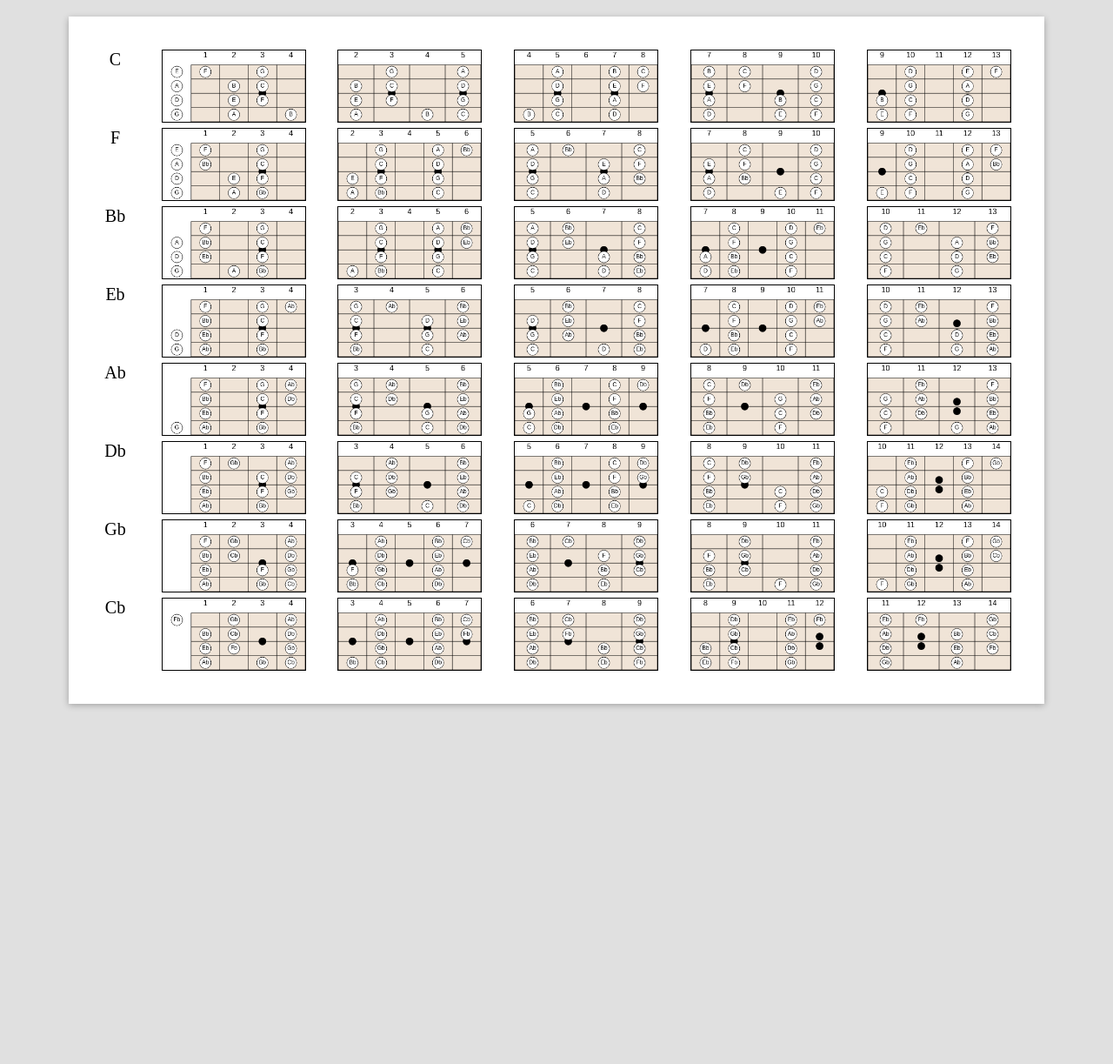
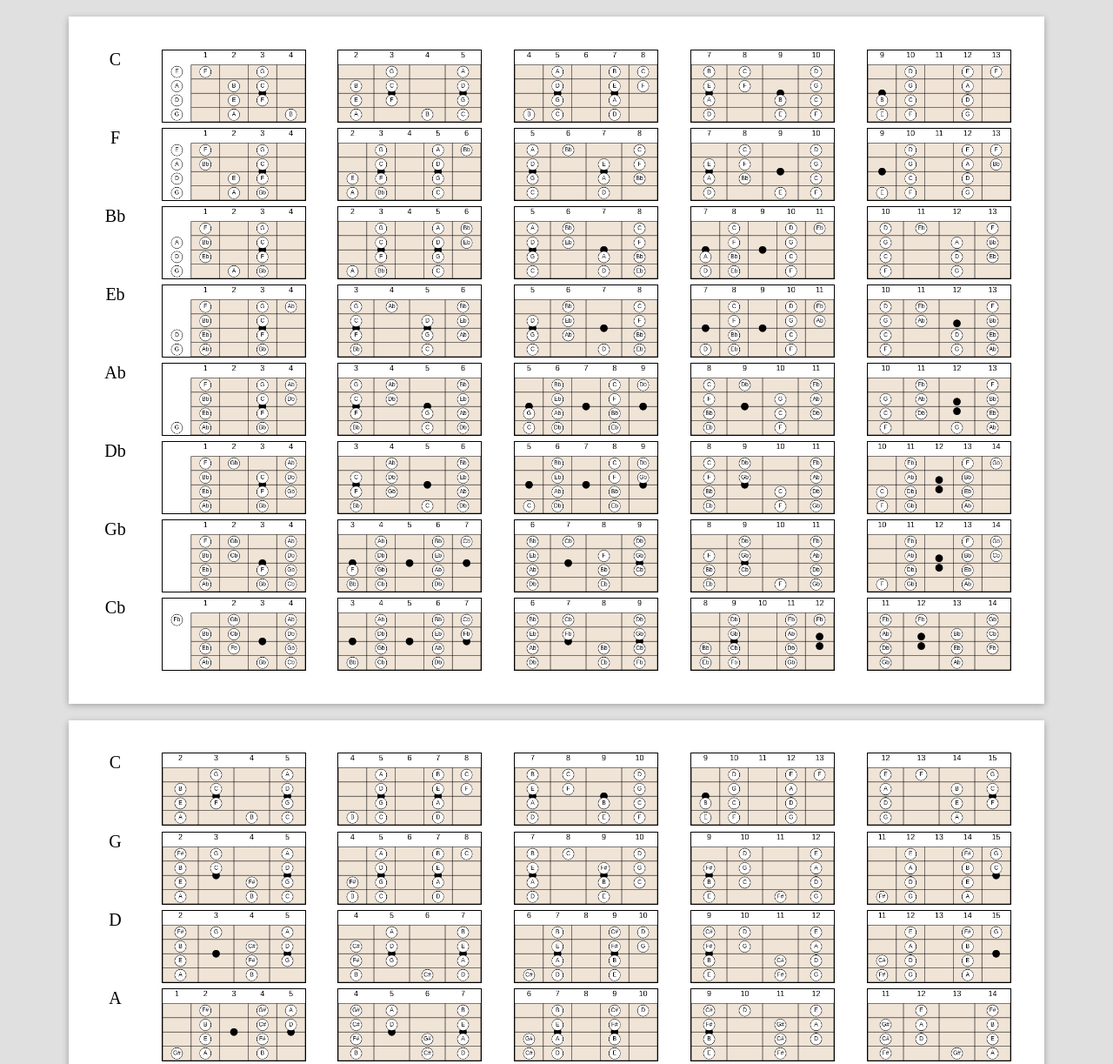
Before and after one commit to nicmell/bass-canvas, a website built with webpack: page index.html in a window 1280 px wide. Shown: the top 1223 px of the page at 87% size. Before the commit the page ends 828 px from the top, so only its background shows below. Built offline with nearby package versions, Linux system fonts and the light colour scheme.

Commit message:
added sharp scales

```diff
--- a/index.html
+++ b/index.html
@@ -44,14 +44,24 @@
 
 <body class="A4 landscape">
 <section class="sheet padding-10mm">
-  <div class="scale" id="C"></div>
-  <div class="scale" id="F"></div>
-  <div class="scale" id="Bb"></div>
-  <div class="scale" id="Eb"></div>
-  <div class="scale" id="Ab"></div>
-  <div class="scale" id="Db"></div>
-  <div class="scale" id="Gb"></div>
-  <div class="scale" id="Cb"></div>
+  <div class="scale flat" id="C"></div>
+  <div class="scale flat" id="F"></div>
+  <div class="scale flat" id="B_Flat"></div>
+  <div class="scale flat" id="E_Flat"></div>
+  <div class="scale flat" id="A_Flat"></div>
+  <div class="scale flat" id="D_Flat"></div>
+  <div class="scale flat" id="G_Flat"></div>
+  <div class="scale flat" id="C_Flat"></div>
+</section>
+<section class="sheet padding-10mm">
+  <div class="scale sharp" id="C"></div>
+  <div class="scale sharp" id="G"></div>
+  <div class="scale sharp" id="D"></div>
+  <div class="scale sharp" id="A"></div>
+  <div class="scale sharp" id="E"></div>
+  <div class="scale sharp" id="B"></div>
+  <div class="scale sharp" id="F_Sharp"></div>
+  <div class="scale sharp" id="C_Sharp"></div>
 </section>
 </body>
 </html>
--- a/js/bassFretboard.js
+++ b/js/bassFretboard.js
@@ -1,11 +1,5 @@
-import {enharmonics, openNotes} from "./constants";
-
-function adaptNotesForScale(notes, scale) {
-  return scale.reduce((acc, note) => {
-    const enharmonic = enharmonics[note];
-    return enharmonic ? acc.map((n) => (n === enharmonic ? note : n)) : acc;
-  }, notes);
-}
+import {openNotes} from "./constants";
+import {adaptNotesForScale, noteName} from "./utils";
 
 export class BassFretboard {
   static canvasWidth = 300;
@@ -13,6 +7,7 @@ export class BassFretboard {
 
   constructor({
                 notes,
+                openNotes,
                 scale,
                 startFret,
                 endFret,
@@ -20,8 +15,8 @@ export class BassFretboard {
               }) {
     const {canvasWidth, canvasHeight} = BassFretboard
 
-    this.notes = adaptNotesForScale(notes, scale);
-    this.openNotes = adaptNotesForScale(openNotes, scale);
+    this.notes = notes;
+    this.openNotes = openNotes;
     this.startFret = startFret;
     this.endFret = endFret;
     this.scale = scale;
@@ -151,7 +146,7 @@ export class BassFretboard {
           ctx.stroke();
 
           ctx.fillStyle = "#000";
-          ctx.fillText(note, x, y + 3);
+          ctx.fillText(noteName(note), x, y + 3);
         }
       }
     }
--- a/js/constants.js
+++ b/js/constants.js
@@ -1,3 +1,5 @@
+import {createConfiguration} from "./utils";
+
 export const Notes = {
   A: "A",
   B: "B",
@@ -6,20 +8,20 @@ export const Notes = {
   E: "E",
   F: "F",
   G: "G",
-  A_Flat: "Ab",
-  B_Flat: "Bb",
-  C_Flat: "Cb",
-  D_Flat: "Db",
-  E_Flat: "Eb",
-  F_Flat: "Fb",
-  G_Flat: "Gb",
-  A_Sharp: "A#",
-  B_Sharp: "B#",
-  C_Sharp: "C#",
-  D_Sharp: "D#",
-  E_Sharp: "E#",
-  F_Sharp: "F#",
-  G_Sharp: "G#",
+  A_Flat: "A_Flat",
+  B_Flat: "B_Flat",
+  C_Flat: "C_Flat",
+  D_Flat: "D_Flat",
+  E_Flat: "E_Flat",
+  F_Flat: "F_Flat",
+  G_Flat: "G_Flat",
+  A_Sharp: "A_Sharp",
+  B_Sharp: "B_Sharp",
+  C_Sharp: "C_Sharp",
+  D_Sharp: "D_Sharp",
+  E_Sharp: "E_Sharp",
+  F_Sharp: "F_Sharp",
+  G_Sharp: "G_Sharp",
 };
 
 const {
@@ -111,3 +113,121 @@ export const sharpScales = {
   [F_Sharp]: [F_Sharp, G_Sharp, A_Sharp, B, C_Sharp, D_Sharp, E_Sharp],
   [C_Sharp]: [C_Sharp, D_Sharp, E_Sharp, F_Sharp, G_Sharp, A_Sharp, B_Sharp],
 }
+
+export const flatScaleConfigurations = {
+  [C]: createConfiguration(flatNotes, flatScales[C], [
+    {startFret: 0, endFret: 4},
+    {startFret: 2, endFret: 5},
+    {startFret: 4, endFret: 8},
+    {startFret: 7, endFret: 10},
+    {startFret: 9, endFret: 13},
+  ]),
+  [F]: createConfiguration(flatNotes, flatScales[F],  [
+    {startFret: 0, endFret: 4},
+    {startFret: 2, endFret: 6},
+    {startFret: 5, endFret: 8},
+    {startFret: 7, endFret: 10},
+    {startFret: 9, endFret: 13},
+  ]),
+  [B_Flat]: createConfiguration(flatNotes, flatScales[B_Flat], [
+    {startFret: 0, endFret: 4},
+    {startFret: 2, endFret: 6},
+    {startFret: 5, endFret: 8},
+    {startFret: 7, endFret: 11},
+    {startFret: 10, endFret: 13},
+  ]),
+  [E_Flat]: createConfiguration(flatNotes, flatScales[E_Flat], [
+    {startFret: 0, endFret: 4},
+    {startFret: 3, endFret: 6},
+    {startFret: 5, endFret: 8},
+    {startFret: 7, endFret: 11},
+    {startFret: 10, endFret: 13},
+  ]),
+  [A_Flat]: createConfiguration(flatNotes, flatScales[A_Flat], [
+    {startFret: 0, endFret: 4},
+    {startFret: 3, endFret: 6},
+    {startFret: 5, endFret: 9},
+    {startFret: 8, endFret: 11},
+    {startFret: 10, endFret: 13},
+  ]),
+  [D_Flat]: createConfiguration(flatNotes, flatScales[D_Flat],  [
+    {startFret: 0, endFret: 4},
+    {startFret: 3, endFret: 6},
+    {startFret: 5, endFret: 9},
+    {startFret: 8, endFret: 11},
+    {startFret: 10, endFret: 14},
+  ]),
+  [G_Flat]: createConfiguration(flatNotes,flatScales[G_Flat],[
+    {startFret: 0, endFret: 4},
+    {startFret: 3, endFret: 7},
+    {startFret: 6, endFret: 9},
+    {startFret: 8, endFret: 11},
+    {startFret: 10, endFret: 14},
+  ]),
+  [C_Flat]: createConfiguration(flatNotes, flatScales[C_Flat], [
+    {startFret: 0, endFret: 4},
+    {startFret: 3, endFret: 7},
+    {startFret: 6, endFret: 9},
+    {startFret: 8, endFret: 12},
+    {startFret: 11, endFret: 14},
+  ]),
+};
+
+export const sharpScaleConfigurations = {
+  [C]: createConfiguration(flatNotes, flatScales[C], [
+    {startFret: 2, endFret: 5},
+    {startFret: 4, endFret: 8},
+    {startFret: 7, endFret: 10},
+    {startFret: 9, endFret: 13},
+    {startFret: 12, endFret: 15},
+  ]),
+  [G]: createConfiguration(sharpNotes, sharpScales[G], [
+    {startFret: 2, endFret: 5},
+    {startFret: 4, endFret: 8},
+    {startFret: 7, endFret: 10},
+    {startFret: 9, endFret: 12},
+    {startFret: 11, endFret: 15},
+  ]),
+  [D]: createConfiguration(sharpNotes, sharpScales[D], [
+    {startFret: 2, endFret: 5},
+    {startFret: 4, endFret: 7},
+    {startFret: 6, endFret: 10},
+    {startFret: 9, endFret: 12},
+    {startFret: 11, endFret: 15},
+  ]),
+  [A]: createConfiguration(sharpNotes, sharpScales[A], [
+    {startFret: 1, endFret: 5},
+    {startFret: 4, endFret: 7},
+    {startFret: 6, endFret: 10},
+    {startFret: 9, endFret: 12},
+    {startFret: 11, endFret: 14},
+  ]),
+  [E]: createConfiguration(sharpNotes, sharpScales[E], [
+    {startFret: 1, endFret: 5},
+    {startFret: 4, endFret: 7},
+    {startFret: 6, endFret: 9},
+    {startFret: 8, endFret: 12},
+    {startFret: 11, endFret: 14},
+  ]),
+  [B]: createConfiguration(sharpNotes, sharpScales[B], [
+    {startFret: 1, endFret: 4},
+    {startFret: 3, endFret: 7},
+    {startFret: 6, endFret: 9},
+    {startFret: 8, endFret: 12},
+    {startFret: 11, endFret: 14},
+  ]),
+  [F_Sharp]: createConfiguration(sharpNotes, sharpScales[F_Sharp], [
+    {startFret: 1, endFret: 4},
+    {startFret: 3, endFret: 7},
+    {startFret: 6, endFret: 9},
+    {startFret: 8, endFret: 11},
+    {startFret: 10, endFret: 14},
+  ]),
+  [C_Sharp]: createConfiguration(sharpNotes, sharpScales[C_Sharp], [
+    {startFret: 1, endFret: 4},
+    {startFret: 3, endFret: 6},
+    {startFret: 5, endFret: 9},
+    {startFret: 8, endFret: 11},
+    {startFret: 10, endFret: 14},
+  ]),
+};
--- a/js/index.js
+++ b/js/index.js
@@ -1,86 +1,47 @@
-import {flatNotes, flatScales} from "./constants";
+import {flatNotes, flatScales, flatScaleConfigurations, sharpScaleConfigurations} from "./constants";
 import {BassFretboard} from "./bassFretboard";
+import {noteName} from "./utils";
 
 
-const scaleConfigurations = {
-  C: [
-    { startFret: 0, endFret: 4 },
-    { startFret: 2, endFret: 5 },
-    { startFret: 4, endFret: 8 },
-    { startFret: 7, endFret: 10 },
-    { startFret: 9, endFret: 13 },
-  ],
-  F: [
-    { startFret: 0, endFret: 4 },
-    { startFret: 2, endFret: 6 },
-    { startFret: 5, endFret: 8 },
-    { startFret: 7, endFret: 10 },
-    { startFret: 9, endFret: 13 },
-  ],
-  Bb: [
-    { startFret: 0, endFret: 4 },
-    { startFret: 2, endFret: 6 },
-    { startFret: 5, endFret: 8 },
-    { startFret: 7, endFret: 11 },
-    { startFret: 10, endFret: 13 },
-  ],
-  Eb: [
-    { startFret: 0, endFret: 4 },
-    { startFret: 3, endFret: 6 },
-    { startFret: 5, endFret: 8 },
-    { startFret: 7, endFret: 11 },
-    { startFret: 10, endFret: 13 },
-  ],
-  Ab: [
-    { startFret: 0, endFret: 4 },
-    { startFret: 3, endFret: 6 },
-    { startFret: 5, endFret: 9 },
-    { startFret: 8, endFret: 11 },
-    { startFret: 10, endFret: 13 },
-  ],
-  Db: [
-    { startFret: 0, endFret: 4 },
-    { startFret: 3, endFret: 6 },
-    { startFret: 5, endFret: 9 },
-    { startFret: 8, endFret: 11 },
-    { startFret: 10, endFret: 14 },
-  ],
-  Gb: [
-    { startFret: 0, endFret: 4 },
-    { startFret: 3, endFret: 7 },
-    { startFret: 6, endFret: 9 },
-    { startFret: 8, endFret: 11 },
-    { startFret: 10, endFret: 14 },
-  ],
-  Cb: [
-    { startFret: 0, endFret: 4 },
-    { startFret: 3, endFret: 7 },
-    { startFret: 6, endFret: 9 },
-    { startFret: 8, endFret: 12 },
-    { startFret: 11, endFret: 14 },
-  ],
-};
-
-function createBassFretboard(scaleKey, index) {
+function createBassFretboard(configurations, scaleKey, index) {
   const { canvasWidth, canvasHeight} = BassFretboard
 
   const canvasElement = document.createElement("canvas")
   canvasElement.id = [scaleKey, index + 1].join("-")
   canvasElement.width = canvasWidth
   canvasElement.height = canvasHeight
-  const {startFret, endFret} = scaleConfigurations[scaleKey][index]
-  const fretboard = new BassFretboard({notes: flatNotes, scale: flatScales[scaleKey], startFret, endFret});
+  const {scale, notes, openNotes, positions} = configurations[scaleKey]
+  const {startFret, endFret} = positions[index]
+  const fretboard = new BassFretboard({
+    scale,
+    notes,
+    openNotes,
+    startFret,
+    endFret
+  });
   fretboard.draw(canvasElement.getContext("2d"))
   return canvasElement
 }
 
-document.querySelectorAll(".scale")
+
+document.querySelectorAll(".scale.flat")
   .forEach((parent) => {
     const {id: scaleKey} = parent
     const span = document.createElement("span")
-    span.innerText = scaleKey;
+    span.innerText = noteName(scaleKey);
     parent.append(span);
     [...Array(5).keys()].forEach((index) => {
-      parent.append(createBassFretboard(scaleKey, index));
+      parent.append(createBassFretboard(flatScaleConfigurations, scaleKey, index));
     })
 });
+
+document.querySelectorAll(".scale.sharp")
+  .forEach((parent) => {
+    const {id: scaleKey} = parent
+    const span = document.createElement("span")
+    span.innerText = noteName(scaleKey);
+    parent.append(span);
+    [...Array(5).keys()].forEach((index) => {
+      parent.append(createBassFretboard(sharpScaleConfigurations, scaleKey, index));
+    })
+  });
--- /dev/null
+++ b/js/utils.js
@@ -0,0 +1,26 @@
+import {enharmonics, openNotes} from "./constants";
+
+export const adaptNotesForScale = (notes, scale) => {
+  return scale.reduce((acc, note) => {
+    const enharmonic = enharmonics[note];
+    return enharmonic ? acc.map((n) => (n === enharmonic ? note : n)) : acc;
+  }, notes);
+}
+
+export const createConfiguration = (notes, scale, positions) => {
+  return {
+    notes: adaptNotesForScale(notes, scale),
+    openNotes: adaptNotesForScale(openNotes, scale),
+    scale,
+    positions,
+  }
+}
+
+export const noteName = (note) => {
+  const n = note.split("_")
+  return [
+    n[0],
+    ...n[1] && n[1] === 'Flat' ? ['b'] : [],
+    ...n[1] && n[1] === 'Sharp' ? ['#'] : [],
+  ].join('')
+}
```
